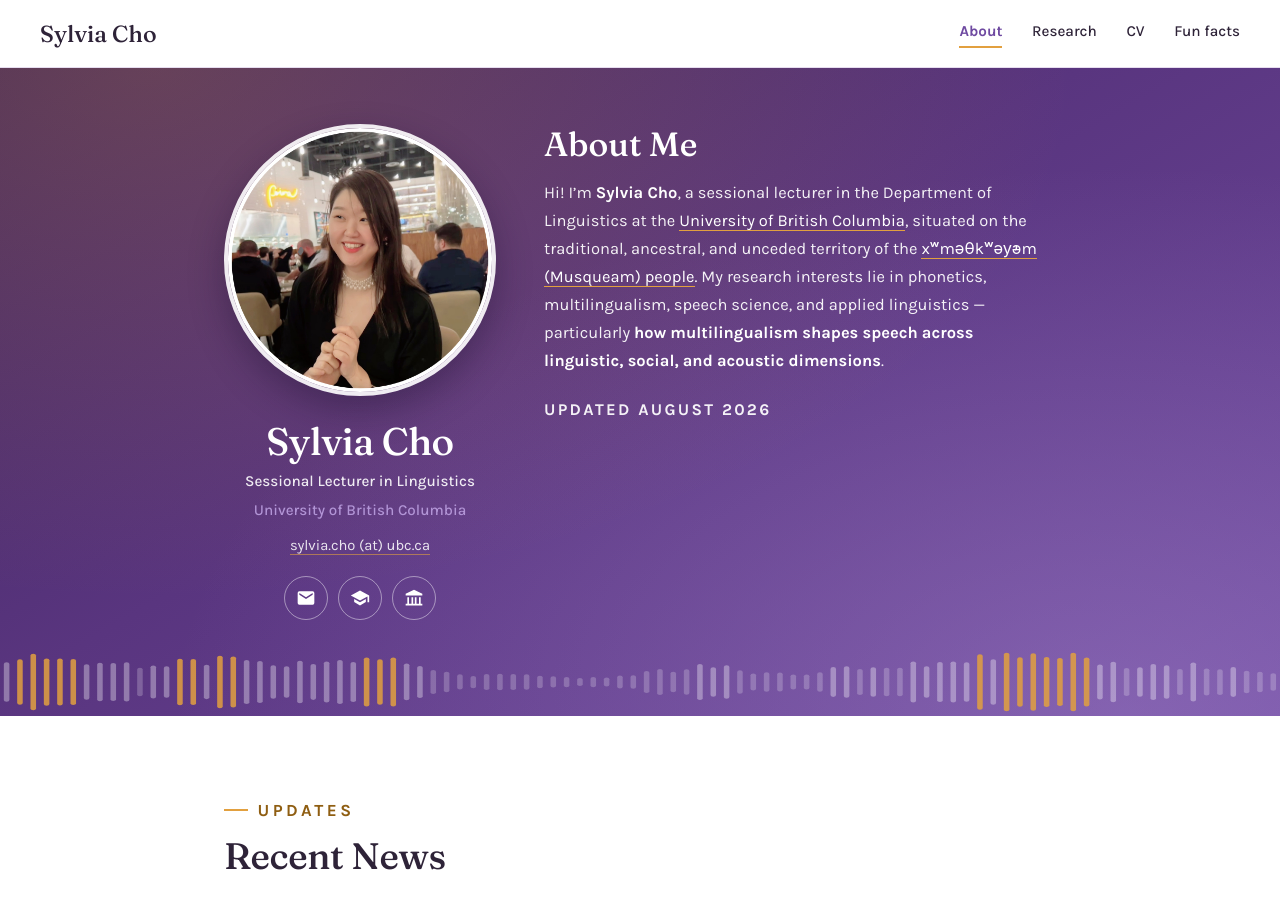
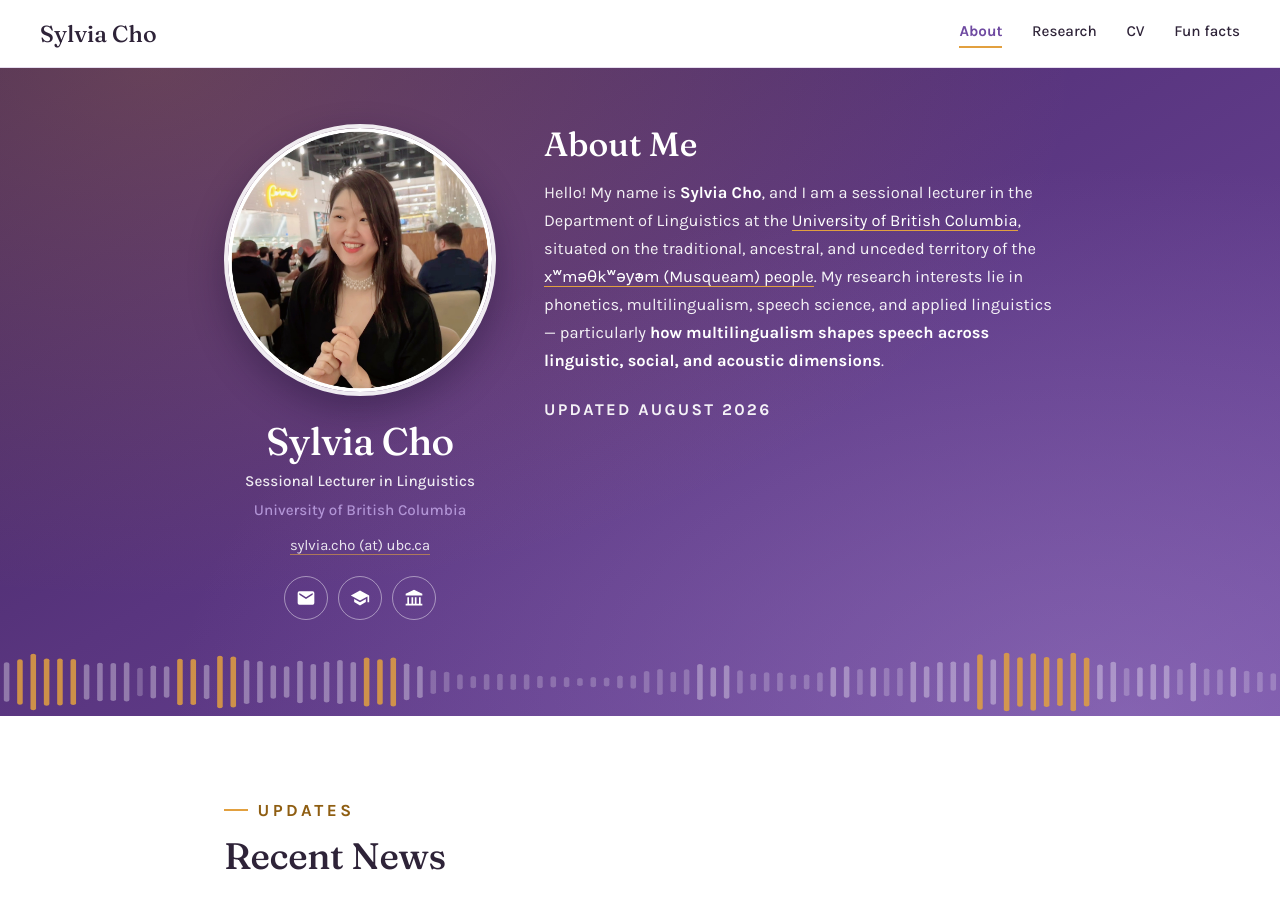
Before and after one commit to sylviacho247/sylviacho247.github.io, a Jekyll site: the page built from index.html, in a window 1280 px wide and 900 px high. Built offline with Jekyll 4.4.1, drawn with Linux system fonts in a browser that asks for light colours.

Commit message:
Update index.html

```diff
--- a/index.html
+++ b/index.html
@@ -74,7 +74,7 @@
 
         <div class="profile-about">
           <h2>About Me</h2>
-          <p>Hi! I’m <b>Sylvia Cho</b>, a sessional lecturer in the Department of Linguistics at the <a href="https://linguistics.ubc.ca/" target="_blank" rel="noopener">University of British Columbia</a>, situated on the traditional, ancestral, and unceded territory of the <a href="https://www.musqueam.bc.ca/" target="_blank" rel="noopener">xʷməθkʷəy̓əm (Musqueam) people</a>. My research interests lie in phonetics, multilingualism, speech science, and applied linguistics — particularly <b>how multilingualism shapes speech across linguistic, social, and acoustic dimensions</b>.</p>
+          <p>Hello! My name is <b>Sylvia Cho</b>, and I am a sessional lecturer in the Department of Linguistics at the <a href="https://linguistics.ubc.ca/" target="_blank" rel="noopener">University of British Columbia</a>, situated on the traditional, ancestral, and unceded territory of the <a href="https://www.musqueam.bc.ca/" target="_blank" rel="noopener">xʷməθkʷəy̓əm (Musqueam) people</a>. My research interests lie in phonetics, multilingualism, speech science, and applied linguistics — particularly <b>how multilingualism shapes speech across linguistic, social, and acoustic dimensions</b>.</p>
           <p class="profile-updated">Updated August 2026</p>
         </div>
 
```
